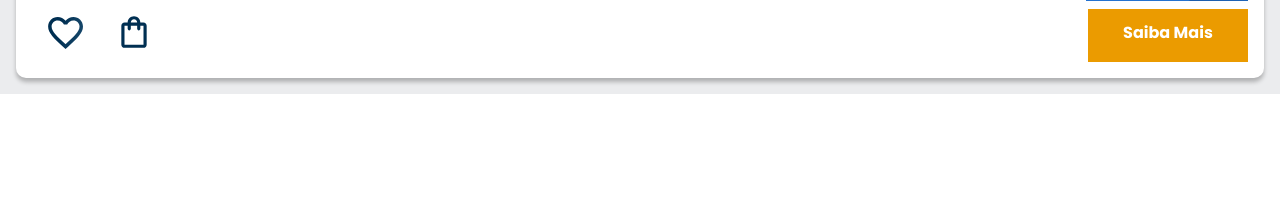
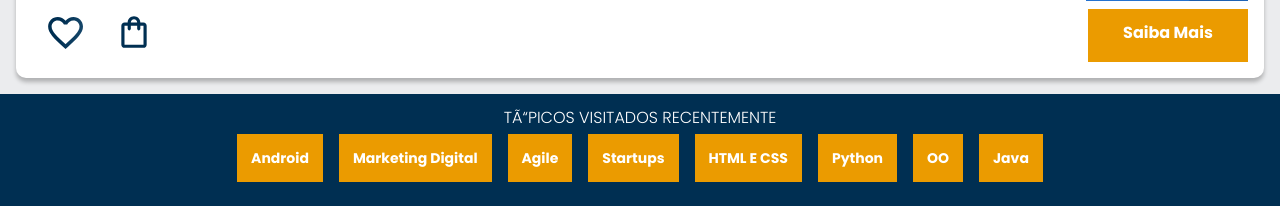
Before and after one commit to lucasalesfivet/alura, a PHP site: page / in a window 1280 px wide. Shown: the part 1150-1356 px from the top of the page. Before the commit the page ends 1244 px from the top, so only its background shows below. Run offline with PHP 8.4, Linux system fonts and the light colour scheme.

Commit message:
tópicos recentes

```diff
--- a/html-css/mobile-first/index.html
+++ b/html-css/mobile-first/index.html
@@ -93,6 +93,36 @@
 
     </section>
 
+    <section class="topicos">
+        <h2 class="topicos__titulo">TÓPICOS VISITADOS RECENTEMENTE</h2>
+        <ul class="topicos__lista">
+            <li class="topicos__item">
+                <a href="#" class="topicos__link">Android</a>
+            </li>
+            <li class="topicos__item">
+                <a href="#" class="topicos__link">Marketing Digital</a>
+            </li>
+            <li class="topicos__item">
+                <a href="#" class="topicos__link">Agile</a>
+            </li>
+            <li class="topicos__item">
+                <a href="#" class="topicos__link">Startups</a>
+            </li>
+            <li class="topicos__item">
+                <a href="#" class="topicos__link">HTML E CSS</a>
+            </li>
+            <li class="topicos__item">
+                <a href="#" class="topicos__link">Python</a>
+            </li>
+            <li class="topicos__item">
+                <a href="#" class="topicos__link">OO</a>
+            </li>
+            <li class="topicos__item">
+                <a href="#" class="topicos__link">Java</a>
+            </li>
+        </ul>
+    </section>
+
     <script src="https://cdn.jsdelivr.net/npm/swiper@8/swiper-bundle.min.js"></script>
     <script>
         const swiper = new Swiper('.swiper', {
--- a/html-css/mobile-first/styles.css
+++ b/html-css/mobile-first/styles.css
@@ -1,6 +1,7 @@
 @import url("styles/header.css");
 @import url("styles/banner.css");
 @import url("styles/carrossel.css");
+@import url("styles/topicos.css");
 
 :root {
     --cor-de-fundo: #ebecee;
--- /dev/null
+++ b/html-css/mobile-first/styles/topicos.css
@@ -0,0 +1,29 @@
+.topicos {
+    background-color: var(--azul-degrade);
+    text-align: center;
+    padding: 1em 0;
+}
+
+.topicos__titulo {
+    color: var(--branco);
+    font-weight: 300;
+}
+
+.topicos__lista {
+    display: flex;
+    flex-wrap: wrap;
+    justify-content: center;
+}
+
+.topicos__item {
+    margin: 1.5em 0.5em;
+}
+
+.topicos__link {
+    color: var(--branco);
+    padding: 1em;
+    background-color: var(--laranja);
+    text-decoration: none;
+    font-size: 14px;
+    font-weight: 700;
+}
```
